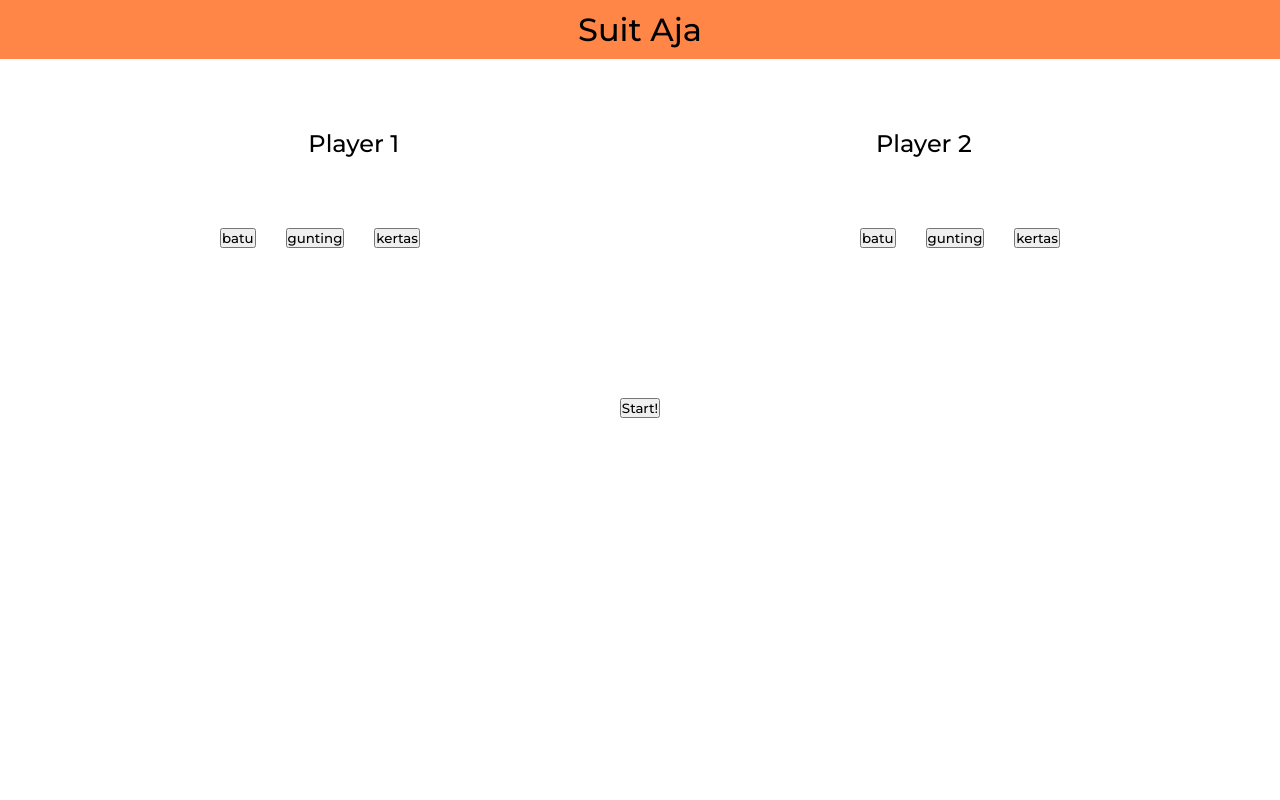
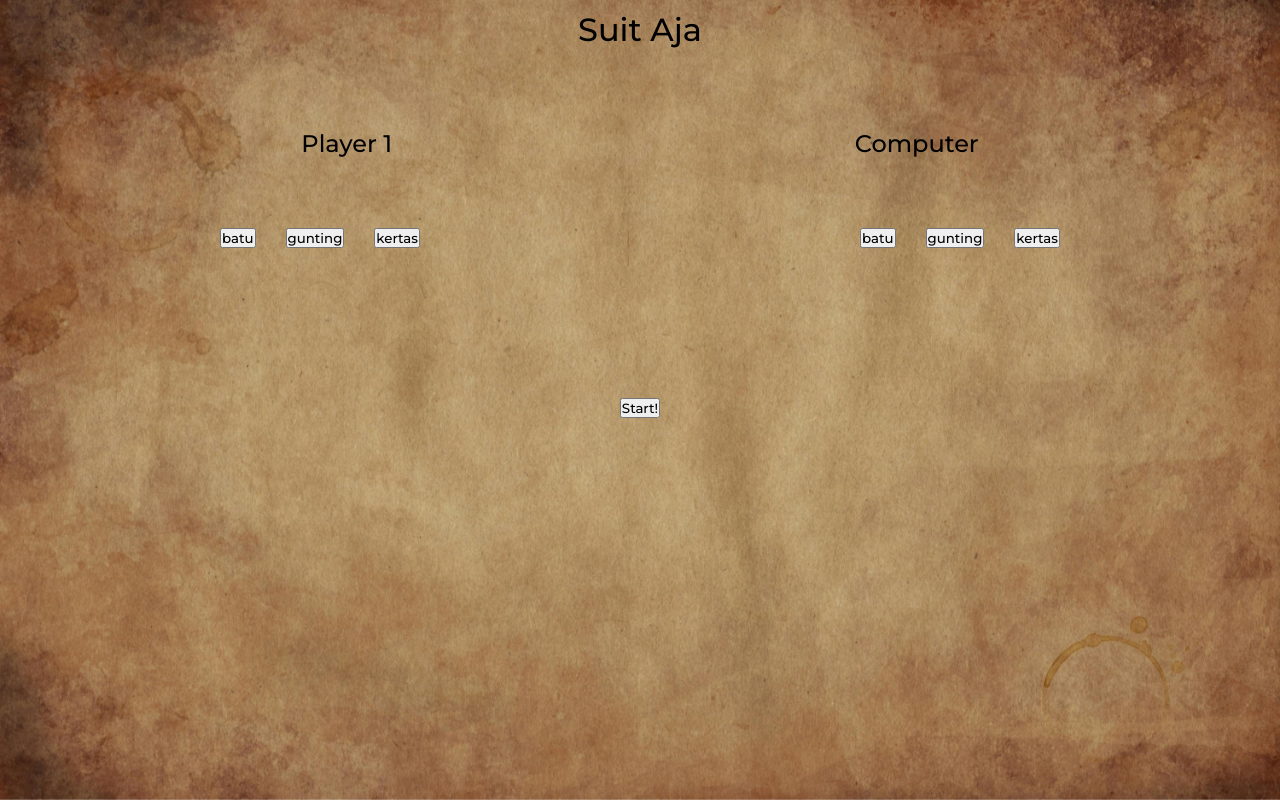
Before and after one commit to rifqiArdiansyah1/suit-aja.kuy, a plain HTML site: page index.html in a window 1280 px wide. Drawn offline with Linux system fonts and the light colour scheme.

Commit message:
add backgrounds

```diff
--- a/index.html
+++ b/index.html
@@ -10,13 +10,15 @@
 </head>
 
 <body>
+    <div class="background">
+
         <div class="navbar">
             <h1>Suit Aja</h1>
         </div>
 
         <div class="playerName">
             <p>Player 1</p>
-        <p>Player 2</p>
+            <p>Computer</p>
         </div>
 
         <div class="buttonInput">
@@ -37,6 +39,7 @@
             <div id="result"></div>
         </div>
         <script src="main.js"></script>
+    </div>
 </body>
 
 </html>
--- a/main.js
+++ b/main.js
@@ -39,8 +39,8 @@ function start() {
     }
     computerSelection = getComputerChoice();
     result = rules(playerSelection, computerSelection)
-    console.log(`pilihan computer: ${computerSelection}`)
-    console.log(`pilihan computer: ${playerSelection}`)
+    console.log(`pilihan Computer: ${computerSelection}`)
+    console.log(`pilihan Player: ${playerSelection}`)
     displayResult();
     resetGame();
 }
--- a/style.css
+++ b/style.css
@@ -9,6 +9,15 @@ body {
     font-style: normal;
 }
 
+.background {
+    background: url(/pexels-pixabay-235985.jpg) no-repeat center;
+    background-position: center;
+    background-size: cover;
+    background-attachment: fixed;
+    width: 100%;
+    height: 100vh;
+}
+
 .center {
     display: flex;
     align-items: center;
@@ -17,7 +26,6 @@ body {
 }
 
 .navbar {
-    background-color: #FF8647;
     display: flex;
     align-items: center;
     justify-content: center;
```
Also changed, not shown: pexels-pixabay-235985.jpg (added). Lines whose indentation alone changed are shown as unchanged.
